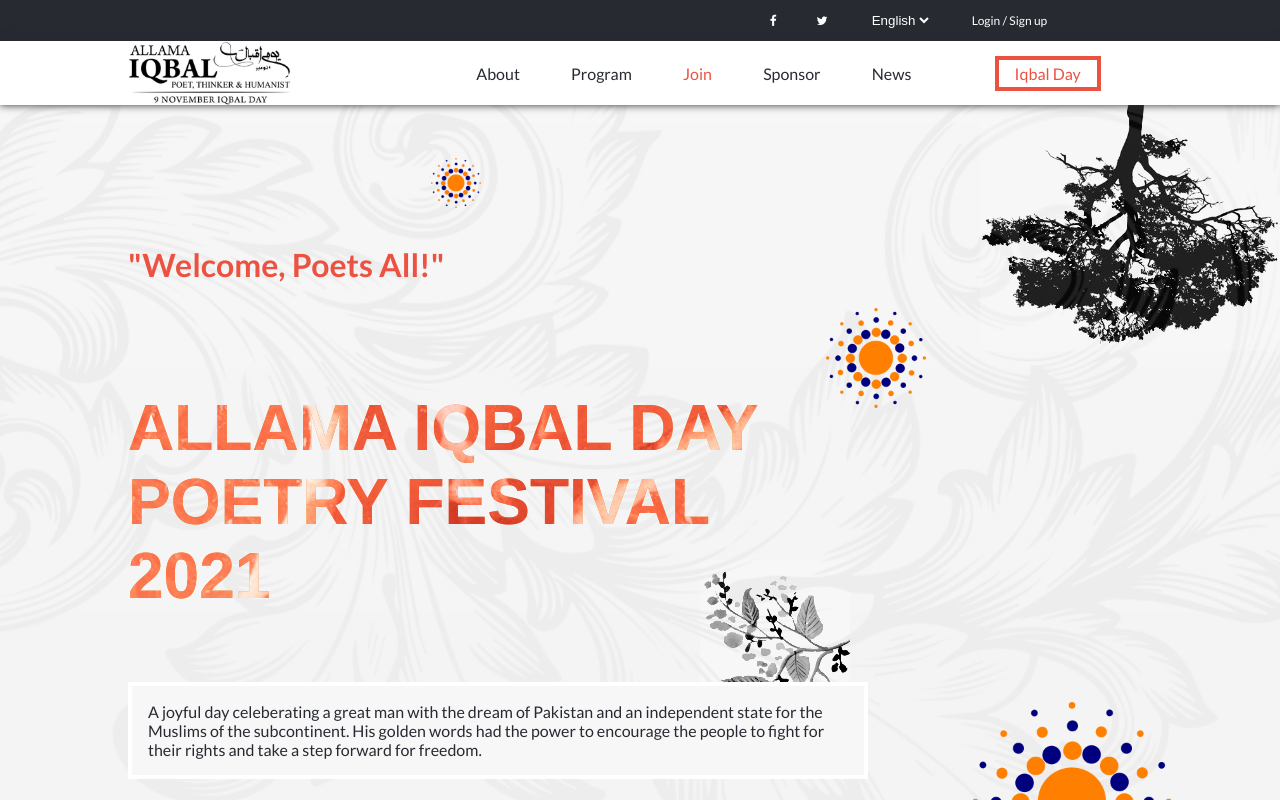
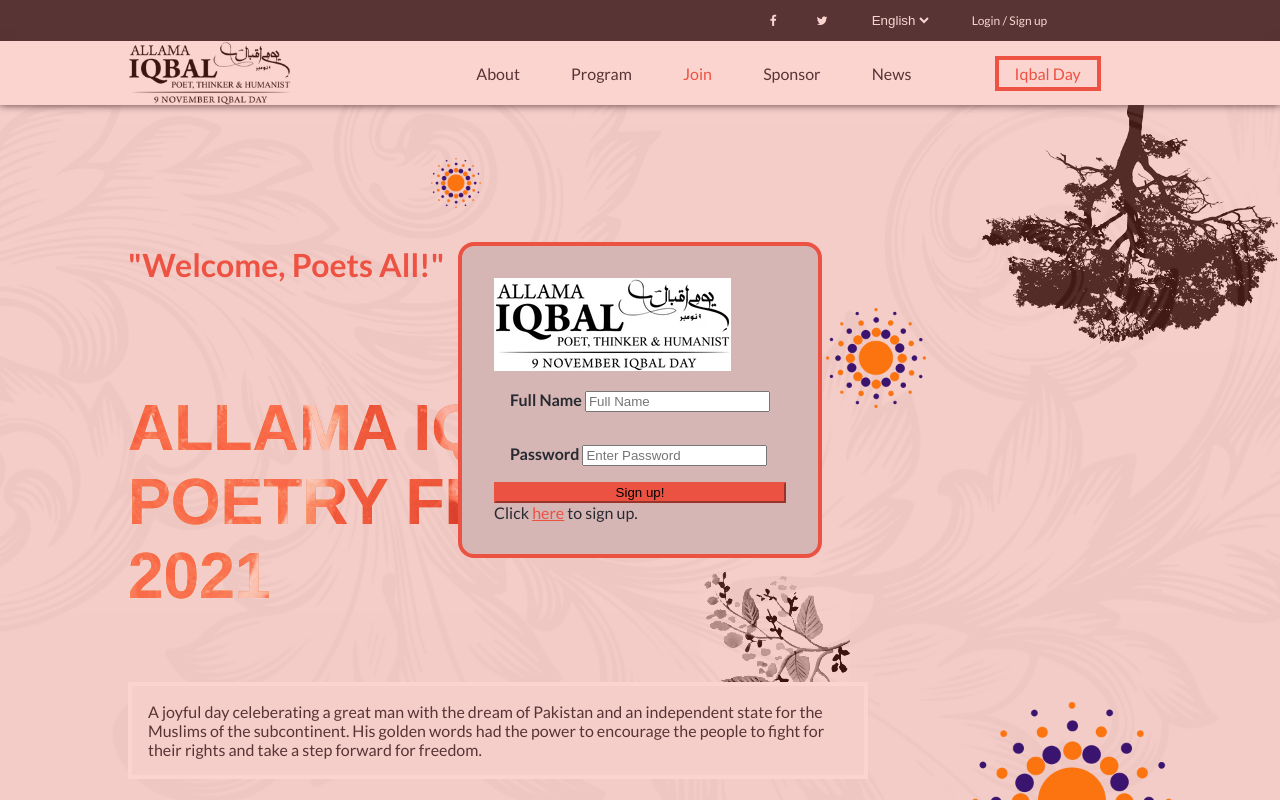
Before and after one commit to qwibbler/Capstone-Portal, a website: page index.html in a window 1280 px wide. Both pictures are taken after a click on the link "Login / Sign up". Shown: the top 800 px of the page. Drawn offline with Linux system fonts and the light colour scheme; a web font is replaced by a local one.

Commit message:
Complete signin form desktop html/js/css

```diff
--- a/index.html
+++ b/index.html
@@ -35,7 +35,7 @@
                   <option value="farsi">Farsi</option>
                 </select>
               </a></li>
-            <li><a href="#" class="login">Login / Sign up</a></li>
+            <li><a href="#" class="loginBtn">Login / Sign up</a></li>
           </ul>
         </div>
         <div class="navbar hamburgerNav">
@@ -47,7 +47,7 @@
             <li><a class="" href="#">Sponsor</a></li>
             <li><a class="" href="#">News</a></li>
             <li class="mobile empty">_empty_</li>
-            <li class="mobile"><a href="" class="login">Log in/Sign up</a></li>
+            <li class="mobile"><a href="" class="loginBtn">Log in/Sign up</a></li>
             <li class="mobile empty">_empty_</li>
             <li><a id="homelink" href="#homepage">Iqbal Day</a></li>
             <li class="mobile empty">_empty_</li>
@@ -113,19 +113,35 @@
       <button type="button" class="mobile" id="more">MORE <span> &#x2304;</span></button>
     </section>
 
-    <section class="form">
-      <form action="action_page.php" method="post">
+    <section class="formpage">
+      <div class="formbg"></div>
+      <div class="formWrap">
         <img src="./img/logo.png" alt="logo">
-        <div class="formInputs">
+        <form class="signupForm" action="action_page.php" method="post">
+          <div class="formIn">
             <label for="uname"><b>Full Name</b></label>
             <input type="text" placeholder="Full Name" name="uname" required>
-
+          </div>
+          <div class="formIn">
             <label for="psw"><b>Password</b></label>
             <input type="password" placeholder="Enter Password" name="psw" required>
-
+          </div>
           <button type="submit">Sign up!</button>
+          <p>Click <a class="formSwitch" href="#">here</a> to sign up.</p>
+        </form>
+        <form class="loginForm" action="action_page.php" method="post">
+          <div class="formIn">
+            <label for="uname"><b>UserName</b></label>
+            <input type="text" placeholder="Full Name" name="uname" required>
           </div>
+          <div class="formIn">
+            <label for="psw"><b>Password</b></label>
+            <input type="password" placeholder="Enter Password" name="psw" required>
+          </div>
+          <button type="submit">Log in</button>
+          <p>Click <a class="formSwitch" href="#">here</a> to sign up.</p>
         </form>
+      </div>
     </section>
   </main>
 
--- a/scripts.js
+++ b/scripts.js
@@ -200,18 +200,39 @@
 moreBtn.addEventListener('click', toggleMoreLess);
 
 // Login/Sign up Form
-const form = document.querySelector('form')
-function signUp() {
-  form.innerHTML = `
-  <img src="./img/logo.png" alt="logo">
-  <div class="formInputs">
-    <label for="uname"><b>Full Name</b></label>
-    <input type="text" placeholder="Full Name" name="uname" required>
+const form = document.querySelector('.formpage');
+const formBg = document.querySelector('.formbg');
+const signup = document.querySelector('.signupForm');
+const login = document.querySelector('.loginForm');
+const formWrap = document.querySelector('.formWrap');
+const loginBtn = document.querySelectorAll('.loginBtn');
+const formSwitch = document.querySelectorAll('.formSwitch');
+let formToggler = 'none'; // Form off by default
+let defaultForm = signup; // Default Shows signup form
 
-    <label for="psw"><b>Password</b></label>
-    <input type="password" placeholder="Enter Password" name="psw" required>
+function toggleForm() {
+  if (formToggler === 'none') {
+    form.style.display = 'flex';
+    defaultForm.style.display = 'flex';
+    formToggler = 'show';
+  } else {
+    form.style.display = 'none';
+    defaultForm.style.display = 'none';
+    formToggler = 'none';
+  }
+}
 
-    <button type="submit">Sign up!</button>
-  </div>
-  `
+for (let i = 0; i < loginBtn.length; i++) {
+  loginBtn[i].addEventListener('click', toggleForm);
 }
+formBg.addEventListener('click', toggleForm);
+
+function switchForms() {
+  toggleForm()
+  defaultForm = (defaultForm === signup) ? login : signup;
+  toggleForm()
+}
+
+for (let i = 0; i < formSwitch.length; i++) {
+  formSwitch[i].addEventListener('click', switchForms);
+}
--- a/styles.css
+++ b/styles.css
@@ -34,6 +34,7 @@
 
 nav {
   position: fixed;
+  z-index: 10;
   font-size: 2rem;
 }
 
@@ -284,6 +285,70 @@
 }
 
 /* Form */
+.formpage {
+  display: none;
+  position: fixed;
+  z-index: 11;
+  flex-direction: column;
+  justify-content: center;
+  align-items: center;
+  top: 0;
+  left: 0;
+  right: 0;
+  bottom: 0;
+}
+
+.formbg {
+  position: fixed;
+  z-index: 11;
+  top: 0;
+  left: 0;
+  right: 0;
+  bottom: 0;
+  background-color: #ec52423f;
+}
+
+.formWrap {
+  z-index: 12;
+  background-color:#d6b5b5;
+  padding: 2rem;
+  border-radius: 1rem;
+  border: 0.25rem solid #ec5242;
+}
+
+.form img {
+  mix-blend-mode: darken;
+  margin: 0 0 1rem 0;
+}
+
+.loginForm,
+.signupForm {
+  display: none;
+  flex-direction: column;
+}
+
+.formIn {
+  margin: 1rem;
+}
+
+form button {
+  background-color: #ec5242;
+  border-color: #ec5242;
+}
+
+form p {
+  background-color: transparent;
+  border: none;
+  padding: 0;
+  margin: 0;
+}
+
+form a {
+  text-decoration: underline;
+  color: #ec5242;
+}
+
+
 
 /* Footer */
 
@@ -357,6 +422,10 @@
     background-color: transparent;
     color: white;
     border: none;
+  }
+
+  select:hover {
+    cursor: pointer;
   }
 
   .social option {
```
Lines whose indentation alone changed are shown as unchanged.
